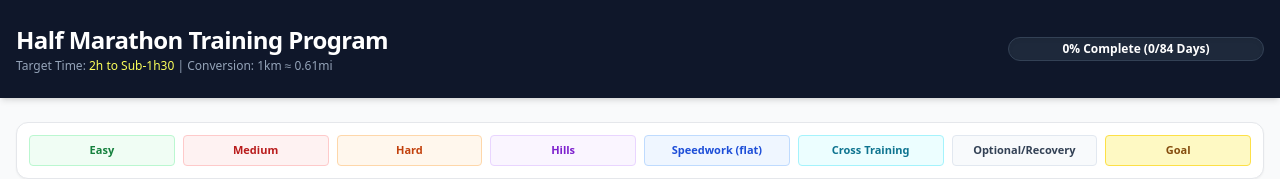
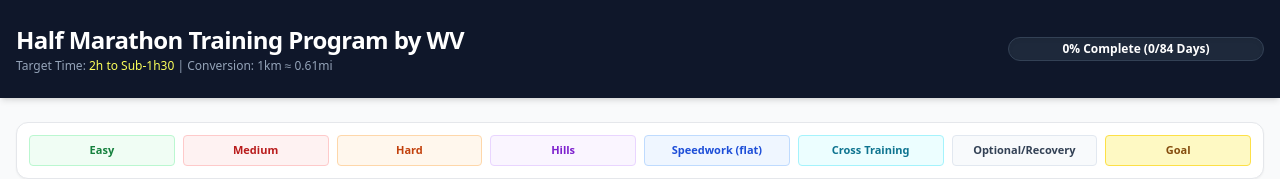
Before and after one commit to waltervilloga/Half-Marathon-Training-Program, a plain HTML site: page index.html in a window 1280 px wide. Shown: the top 179 px of the page. Drawn offline with nearby package versions, Linux system fonts and the light colour scheme.

Commit message:
Update title in index.html to include 'by WV'

```diff
--- a/index.html
+++ b/index.html
@@ -58,7 +58,7 @@
       >
         <div>
           <h1 class="text-xl md:text-2xl font-bold tracking-tight">
-            Half Marathon Training Program
+            Half Marathon Training Program by WV
           </h1>
           <p class="text-slate-400 text-xs mt-0.5">
             Target Time: <span style="color: #fcff5a">2h to Sub-1h30</span> |
```
